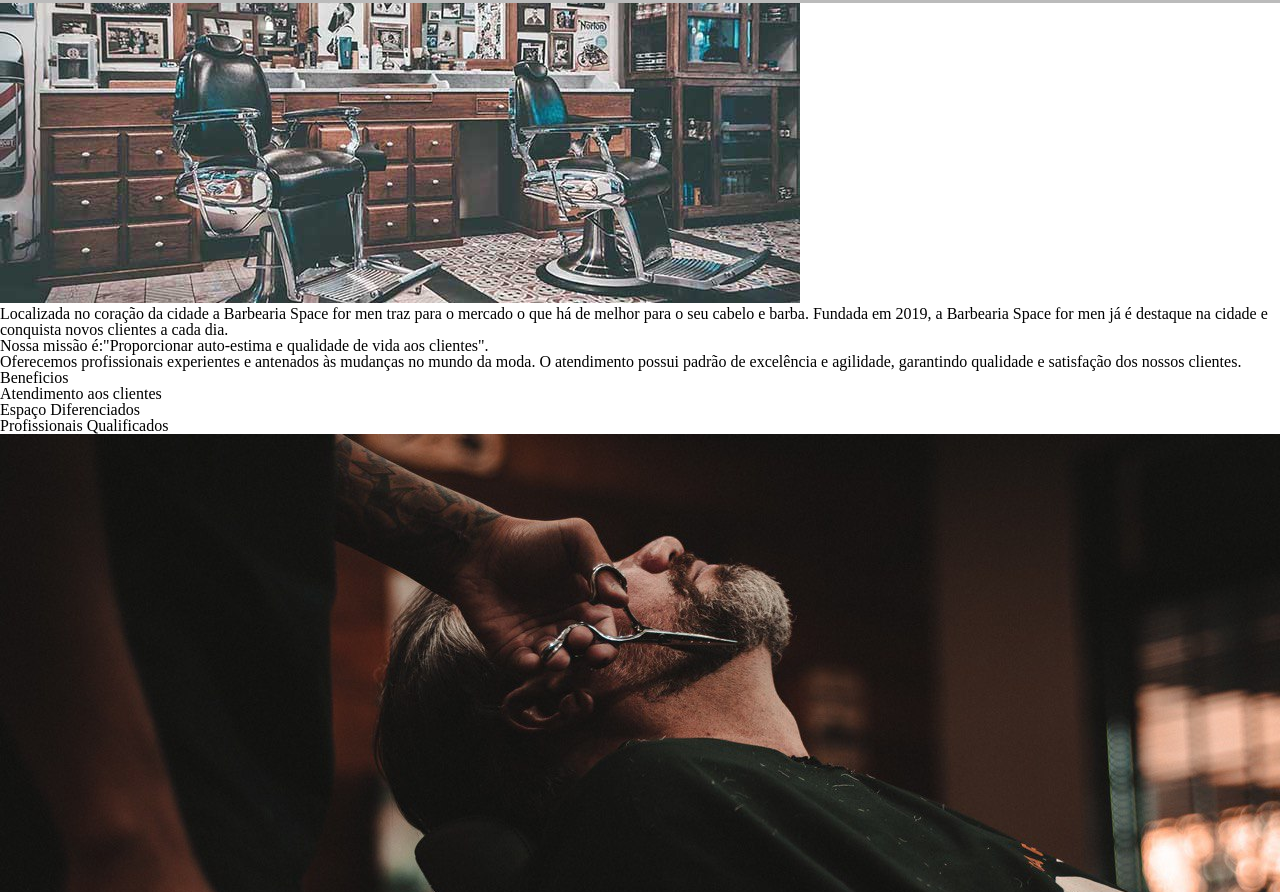
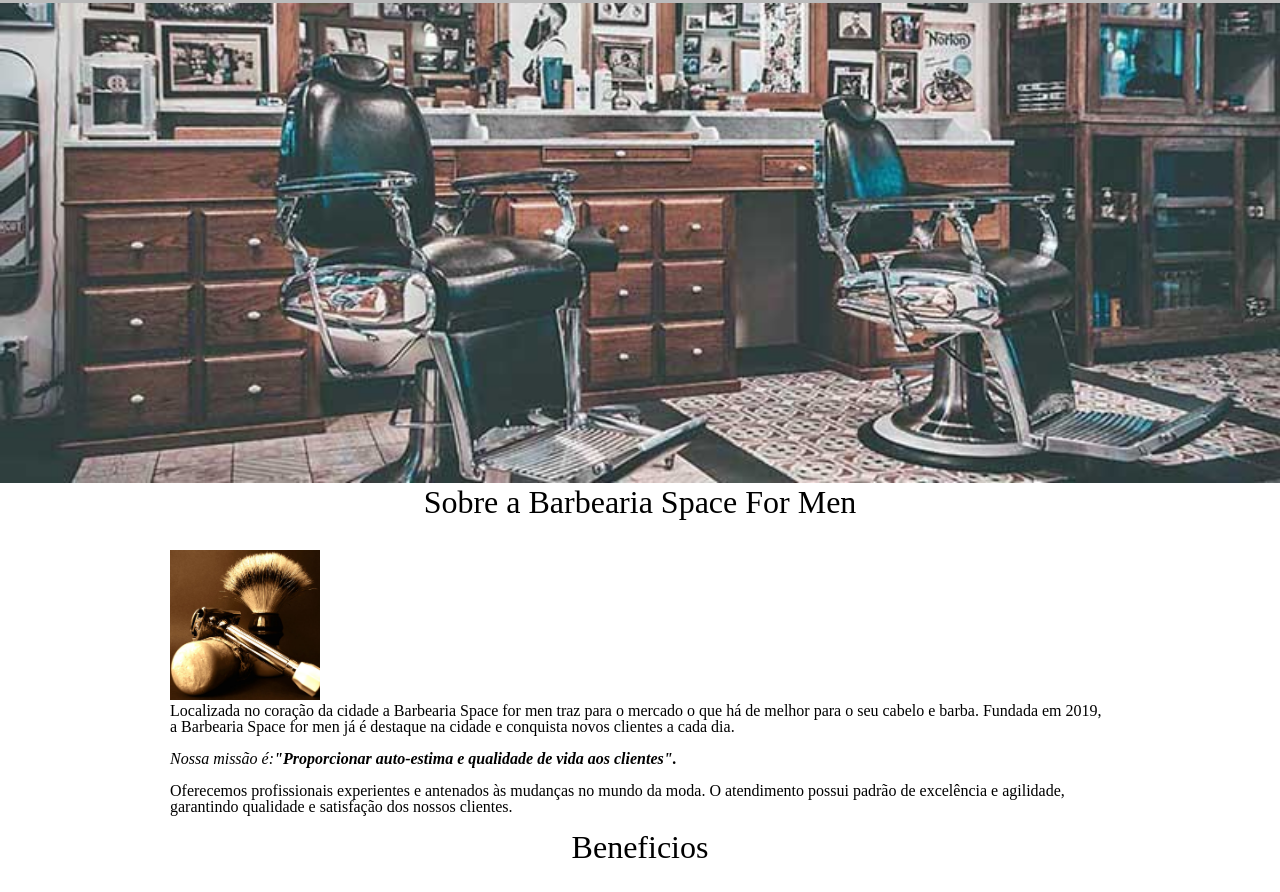
Before and after one commit to WilliamFdeAssis/spaceformenmanha2026, a plain HTML site: page index.html in a window 1280 px wide. Shown: the part 290-1182 px from the top of the page. Drawn offline with Linux system fonts and the light colour scheme.

Commit message:
atualização da aula dia 24/09/2026

```diff
--- a/index.html
+++ b/index.html
@@ -29,7 +29,11 @@
 
     <main>
 
-        <div class="principal">
+        <section class="principal">
+
+            <h2 class="titulo-principal">Sobre a Barbearia Space For Men</h2>
+            <img src="./img/utensilios.jpg" alt="utensilios barbearia" class="utensilios">
+
             <p>Localizada no coração da cidade a Barbearia Space for men traz para o mercado o que há de melhor para o
                 seu cabelo e barba. Fundada em 2019, a Barbearia Space for men já é destaque na cidade e conquista novos
                 clientes a cada dia.</p>
@@ -39,9 +43,9 @@
 
             <p>Oferecemos profissionais experientes e antenados às mudanças no mundo da moda. O atendimento possui
                 padrão de excelência e agilidade, garantindo qualidade e satisfação dos nossos clientes.</p>
-        </div>
-        <div class="beneficios">
-            <h2 class="titulo-centralizado">Beneficios</h2>
+        </section>
+        <section class="beneficios">
+            <h3 class="titulo-principal">Beneficios</h3>
 
             <ul>
 
@@ -52,7 +56,7 @@
             </ul>
 
             <img src="./img/beneficios.jpg" alt="beneficios" class="imagembeneficios">
-        </div>
+        </section>
     </main>
 
     <footer>
--- a/style.css
+++ b/style.css
@@ -34,6 +34,47 @@
     text-decoration: underline;
 }
 
+.banner{
+    width: 100%;
+}
+
+main{
+    width: 940px;
+    margin: 0 auto;
+}
+
+.principal p{
+    margin: 0 0 1em;
+}
+
+.principal strong{
+    font-weight: bolder;
+}
+
+.principal em{
+    font-style: italic;
+}
+
+
+
+.titulo-principal{
+    text-align: center;
+    font-size: 2em;
+    margin: 0 0 1em;
+
+}
+
+
+.utensilios{
+    width: 150px;
+}
+
+.imagembeneficios{
+    width: 60%;
+}
+
+
+
 
 footer{
     text-align: center;
```
Also changed, not shown: 3 other files.
